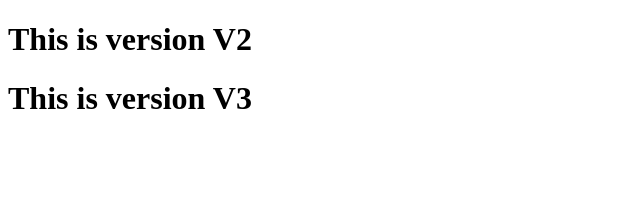
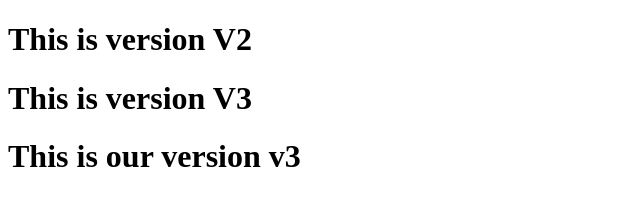
Before and after one commit to Solvurtech/github, a plain HTML site: page index.html in a window 1280 px wide. Shown: the whole page, without its empty margins (0-640 px from the left). Drawn offline with Linux system fonts and the light colour scheme.

Commit message:
This is our latest version

```diff
--- a/index.html
+++ b/index.html
@@ -8,6 +8,6 @@
 <body>
     <h1> This is version V2 </h1>
     <h1>This is version V3</h1>
-
+    <h1> This is our version v3</h1>
 </body>
 </html>
```
